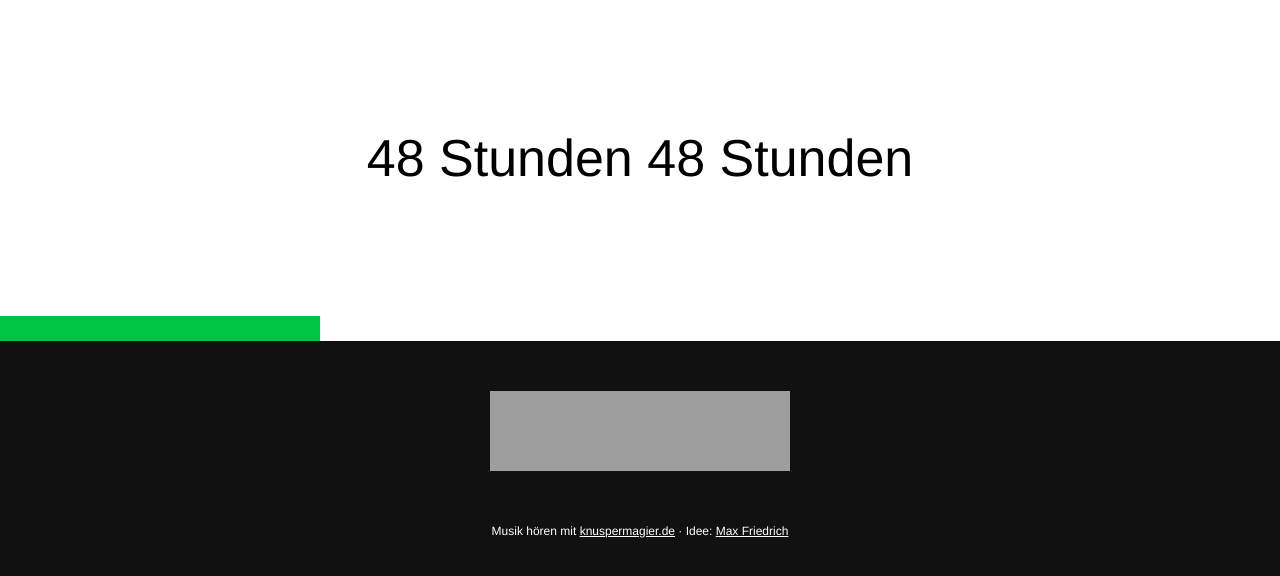
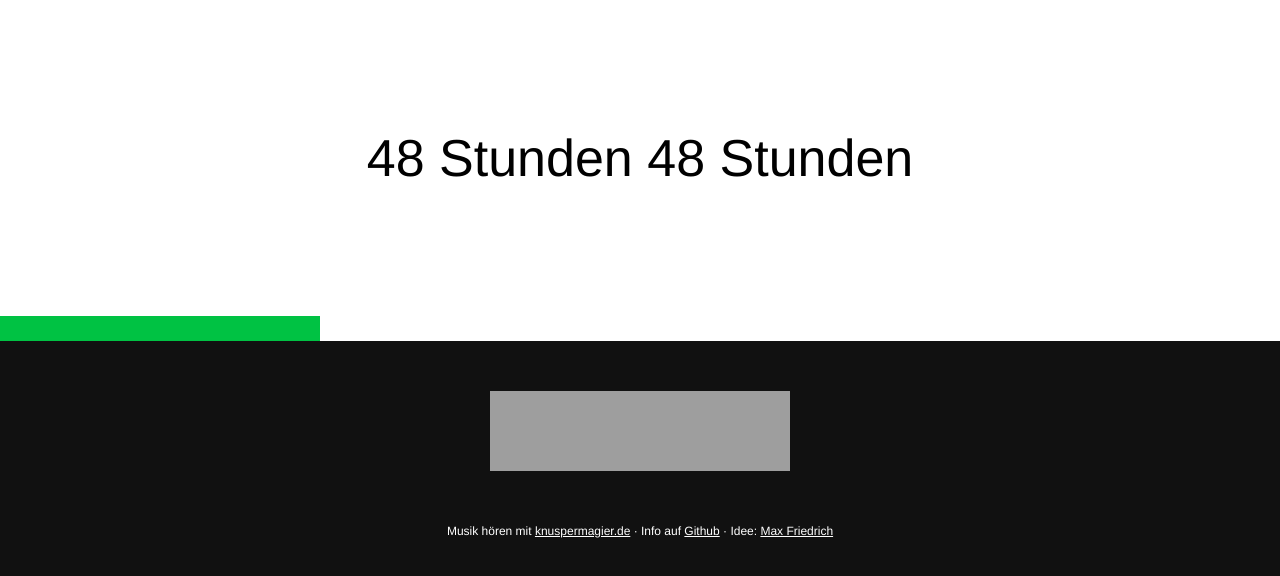
Before and after one commit to pwaldhauer/48stunden48stunden, a website: page template.html in a window 1280 px wide. Drawn offline with Linux system fonts and the light colour scheme; grey boxes are pictures that could not be loaded.

Commit message:
Added github link

```diff
--- a/template.html
+++ b/template.html
@@ -26,7 +26,7 @@
 
 
 <footer>
-    <p>Musik hören mit <a href="http://knuspermagier.de">knuspermagier.de</a> &middot; Idee: <a href="http://maxfriedrich.de">Max Friedrich</a>
+    <p>Musik hören mit <a href="http://knuspermagier.de">knuspermagier.de</a> &middot; Info auf <a href="https://github.com/pwaldhauer/48stunden48stunden">Github</a> &middot; Idee: <a href="http://maxfriedrich.de">Max Friedrich</a>
 </footer>
 
 
```
